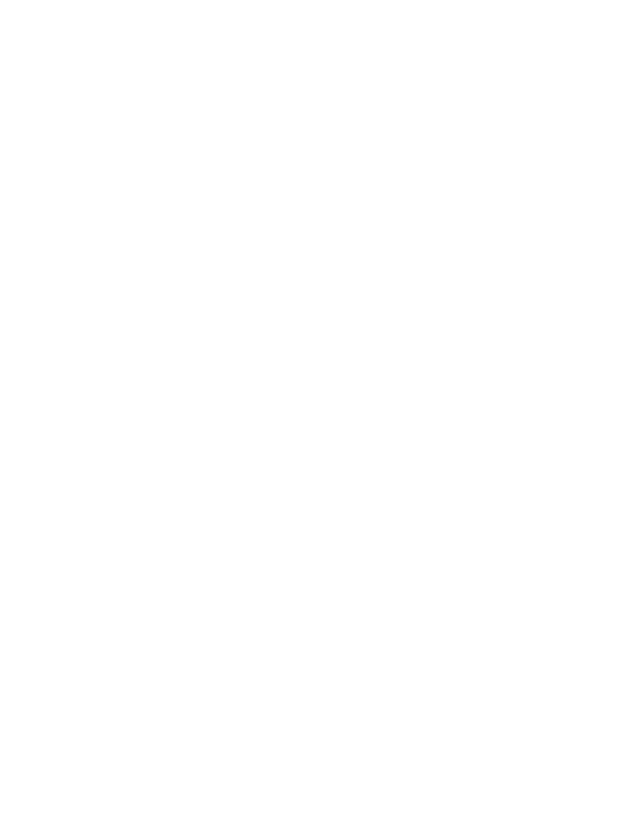
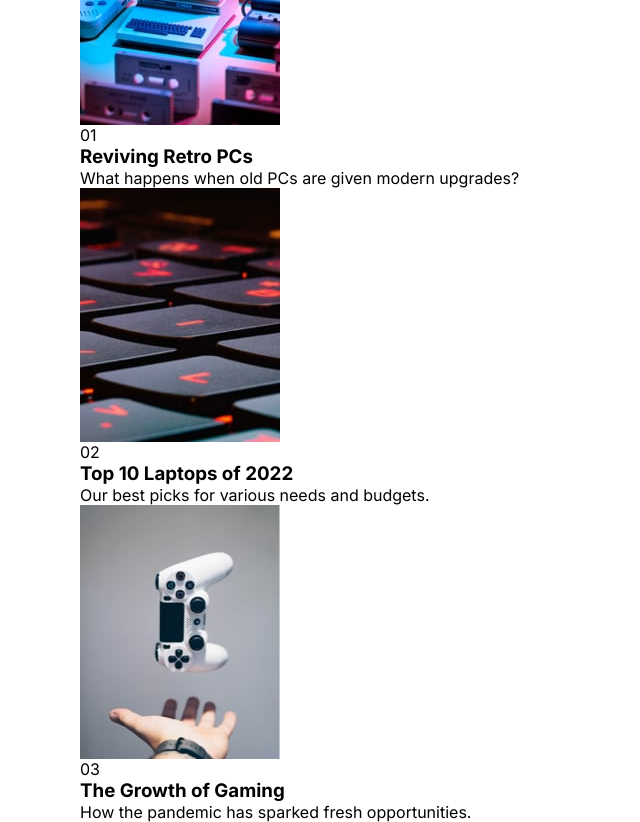
Before and after one commit to hectorlil48/fem-news-homepage, a React (Vite) app: page / in a window 1280 px wide. Shown: the part 740-1562 px from the top of the page, without its empty margins (0-640 px from the left). Before the commit the page ends 828 px from the top, so only its background shows below. Built offline with nearby package versions, Linux system fonts and the light colour scheme.

Commit message:
Send props from app to article card. to use the data to make the card reusable.

```diff
--- a/src/App.tsx
+++ b/src/App.tsx
@@ -3,6 +3,31 @@ import Nav from "./components/Nav";
 import MobileMenu from "./components/MobileMenu";
 import Hero from "./components/Hero";
 import NewsSidebar from "./components/NewsSidebar";
+import retroPCs from "./assets/images/image-retro-pcs.jpg";
+import laptops from "./assets/images/image-top-laptops.jpg";
+import gaming from "./assets/images/image-gaming-growth.jpg";
+import ArticleCard from "./components/ArticleCard";
+
+const articles = [
+  {
+    number: "01",
+    title: "Reviving Retro PCs",
+    description: "What happens when old PCs are given modern upgrades?",
+    image: retroPCs,
+  },
+  {
+    number: "02",
+    title: "Top 10 Laptops of 2022",
+    description: "Our best picks for various needs and budgets.",
+    image: laptops,
+  },
+  {
+    number: "03",
+    title: "The Growth of Gaming",
+    description: "How the pandemic has sparked fresh opportunities.",
+    image: gaming,
+  },
+];
 
 function App() {
   const [isMenuOpen, setIsMenuOpen] = useState<boolean>(false);
@@ -26,10 +51,16 @@ function App() {
       <Nav isMenuOpen={isMenuOpen} setIsMenuOpen={setIsMenuOpen} />
       <MobileMenu isMenuOpen={isMenuOpen} setIsMenuOpen={setIsMenuOpen} />
       <main>
-        <div className="main__grid container">
+        <section className="main__grid container">
           <Hero />
           <NewsSidebar />
-        </div>
+        </section>
+
+        <section>
+          {articles.map((article) => (
+            <ArticleCard key={article.number} {...article} />
+          ))}
+        </section>
       </main>
     </>
   );
--- a/src/components/ArticleCard.tsx
+++ b/src/components/ArticleCard.tsx
@@ -1,5 +1,26 @@
-const ArticleCard = () => {
-  return <div></div>;
+type ArticleCardProps = {
+  number: string;
+  title: string;
+  description: string;
+  image: string;
+};
+
+const ArticleCard = ({
+  number,
+  title,
+  description,
+  image,
+}: ArticleCardProps) => {
+  return (
+    <article className="article">
+      <img src={image} alt={title} className="article__image" />
+      <div className="article__content">
+        <span className="article__number">{number}</span>
+        <h3 className="article__title">{title}</h3>
+        <p className="article__description">{description}</p>
+      </div>
+    </article>
+  );
 };
 
 export default ArticleCard;
```
